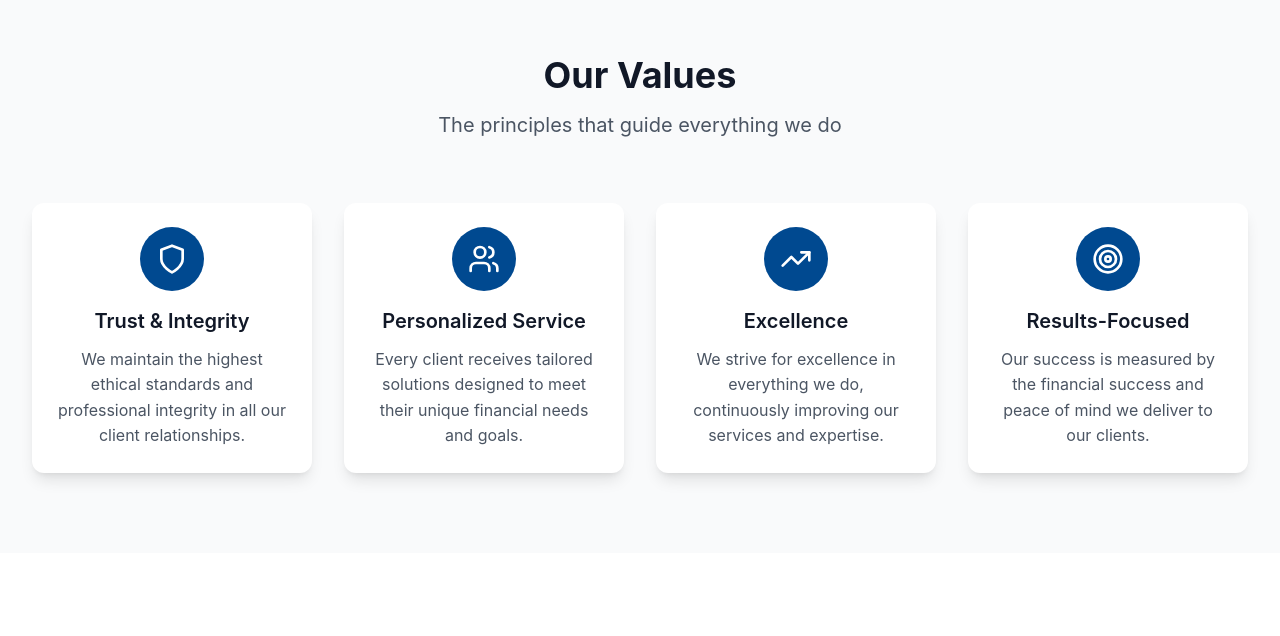
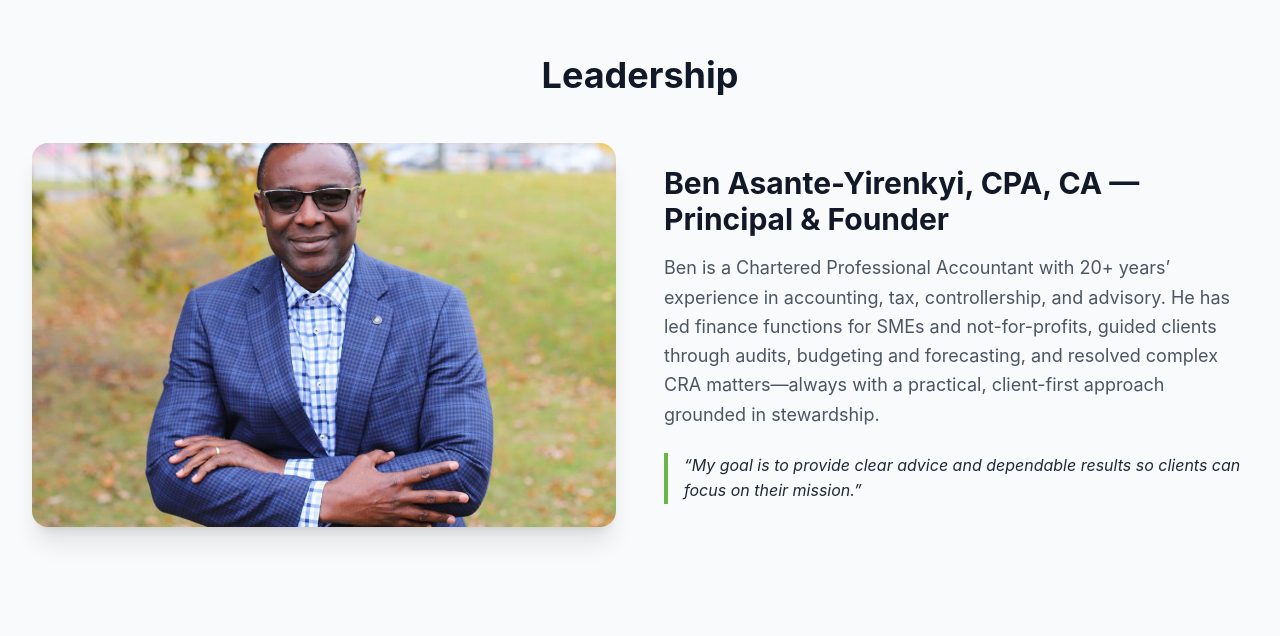
Before and after one commit to Wise-mystic/Asante-CPA, a React (Vite) app: page /about in a window 1280 px wide. Shown: the part 1322-1958 px from the top of the page. Built offline with nearby package versions, Linux system fonts and the light colour scheme.

Commit message:
changes made to the about and some other pages

```diff
--- a/src/pages/AboutPage.jsx
+++ b/src/pages/AboutPage.jsx
@@ -124,6 +124,52 @@ const AboutPage = () => {
         </div>
       </section>
 
+      {/* Meet Our Founder */}
+      <section className="section-padding bg-gray-50">
+        <div className="max-w-7xl mx-auto px-4 sm:px-6 lg:px-8">
+          <motion.div
+            initial={{ opacity: 0, y: 30 }}
+            whileInView={{ opacity: 1, y: 0 }}
+            transition={{ duration: 0.8 }}
+            viewport={{ once: true }}
+            className="text-center mb-12"
+          >
+            <h2 className="text-3xl md:text-4xl font-bold text-gray-900">Leadership</h2>
+          </motion.div>
+          <div className="grid grid-cols-1 lg:grid-cols-2 gap-12 items-center">
+            <motion.div
+              initial={{ opacity: 0, x: -50 }}
+              whileInView={{ opacity: 1, x: 0 }}
+              transition={{ duration: 0.8 }}
+              viewport={{ once: true }}
+            >
+              <img
+                className="rounded-2xl shadow-xl w-full h-96 object-cover"
+                alt="Portrait of Ben Asante-Yirenkyi, CPA, CA"
+                src={AboutPageImage}
+              />
+            </motion.div>
+
+            <motion.div
+              initial={{ opacity: 0, x: 50 }}
+              whileInView={{ opacity: 1, x: 0 }}
+              transition={{ duration: 0.8, delay: 0.2 }}
+              viewport={{ once: true }}
+            >
+              <h2 className="text-2xl md:text-3xl font-bold text-gray-900 mb-4">
+                Ben Asante-Yirenkyi, CPA, CA — Principal & Founder
+              </h2>
+              <p className="text-lg text-gray-600 mb-6 leading-relaxed">
+                Ben is a Chartered Professional Accountant with 20+ years’ experience in accounting, tax, controllership, and advisory. He has led finance functions for SMEs and not-for-profits, guided clients through audits, budgeting and forecasting, and resolved complex CRA matters—always with a practical, client-first approach grounded in stewardship.
+              </p>
+              <p className="text-gray-800 italic border-l-4 border-primary-green pl-4">
+                “My goal is to provide clear advice and dependable results so clients can focus on their mission.”
+              </p>
+            </motion.div>
+          </div>
+        </div>
+      </section>
+
       {/* Our Values */}
       <section className="section-padding bg-gray-50">
         <div className="max-w-7xl mx-auto px-4 sm:px-6 lg:px-8">
--- a/src/pages/ContactPage.jsx
+++ b/src/pages/ContactPage.jsx
@@ -150,9 +150,14 @@ const ContactPage = () => {
               </div>
 
               <div className="bg-white rounded-2xl p-8 shadow-lg">
-                <h3 className="text-xl font-bold text-gray-900 mb-6">Why Choose Asante CPA?</h3>
+                <h3 className="text-xl font-bold text-gray-900 mb-6">Why Asante CPA?</h3>
                 <div className="space-y-4">
-                  {['CPA Ontario Licensed Professional', '20+ Years of Experience', 'Personalized Service Approach', 'Competitive & Transparent Pricing', 'Modern Technology & Tools', 'Confidential & Secure'].map((benefit, index) => (
+                  {[
+                    'CPA Ontario Licensed • Professional Corporation',
+                    '20+ years’ experience',
+                    'Flexible engagement: remote or in-person',
+                    'Transparent fees and proactive communication'
+                  ].map((benefit, index) => (
                     <div key={index} className="flex items-center space-x-3">
                       <CheckCircle className="h-5 w-5 text-primary-green flex-shrink-0" />
                       <span className="text-gray-700">{benefit}</span>
--- a/src/pages/ServicesPage.jsx
+++ b/src/pages/ServicesPage.jsx
@@ -104,13 +104,15 @@ const ServicesPage = () => {
             animate={{ opacity: 1, y: 0 }}
             transition={{ duration: 0.8 }}
           >
-            <h1 className="text-4xl md:text-5xl font-bold text-gray-900 mb-6 text-center">
-              Professional
-              <span className="text-primary-green"> Accounting Services</span>
+            <h1 className="text-4xl md:text-5xl font-bold text-gray-900 mb-4 text-center">
+              Professional <span className="text-primary-green">Accounting Services</span>
             </h1>
-            <p className="text-xl text-gray-600 mb-8 max-w-3xl mx-auto leading-relaxed text-center">
-              Comprehensive CPA services designed to meet the unique needs of
-              businesses and individuals across various industries.
+            <p className="text-lg text-gray-600 mb-3 text-center">
+              Clear, practical CPA support — remote or in-person (Canada & U.S.)
+            </p>
+            <p className="text-xl text-gray-700 mb-8 max-w-4xl mx-auto leading-relaxed text-center">
+              We help individuals, businesses, and not-for-profits with bookkeeping, tax, reporting, payroll, and CFO advisory —
+              delivered with transparent fees, timely communication, and dependable results.
             </p>
           </motion.div>
         </div>
@@ -127,7 +129,7 @@ const ServicesPage = () => {
             className="text-center mb-12"
           >
             <h2 className="text-3xl md:text-4xl font-bold text-gray-900 mb-4">
-              What we do
+              What We Do
             </h2>
             <p className="text-lg text-gray-600 max-w-3xl mx-auto">
               Practical, end-to-end accounting support tailored to your needs
@@ -211,7 +213,7 @@ const ServicesPage = () => {
             className="text-center mb-16"
           >
             <h2 className="text-3xl md:text-4xl font-bold text-gray-900 mb-4">
-              Who we serve
+              Who We Serve
             </h2>
             <p className="text-xl text-gray-700 max-w-3xl mx-auto">
               Small & mid-sized businesses • Not-for-profits & churches • Professionals & families
@@ -262,7 +264,7 @@ const ServicesPage = () => {
               viewport={{ once: true }}
             >
               <h2 className="text-3xl md:text-4xl font-bold text-gray-900 mb-6">
-                Why Asante CPA
+                Why Asante CPA?
               </h2>
 
               <div className="space-y-4">
@@ -294,7 +296,7 @@ const ServicesPage = () => {
             className="text-center mb-12"
           >
             <h2 className="text-3xl md:text-4xl font-bold text-gray-900 mb-4">
-              How we work (simple steps)
+              How We Work (simple steps)
             </h2>
           </motion.div>
 
```
